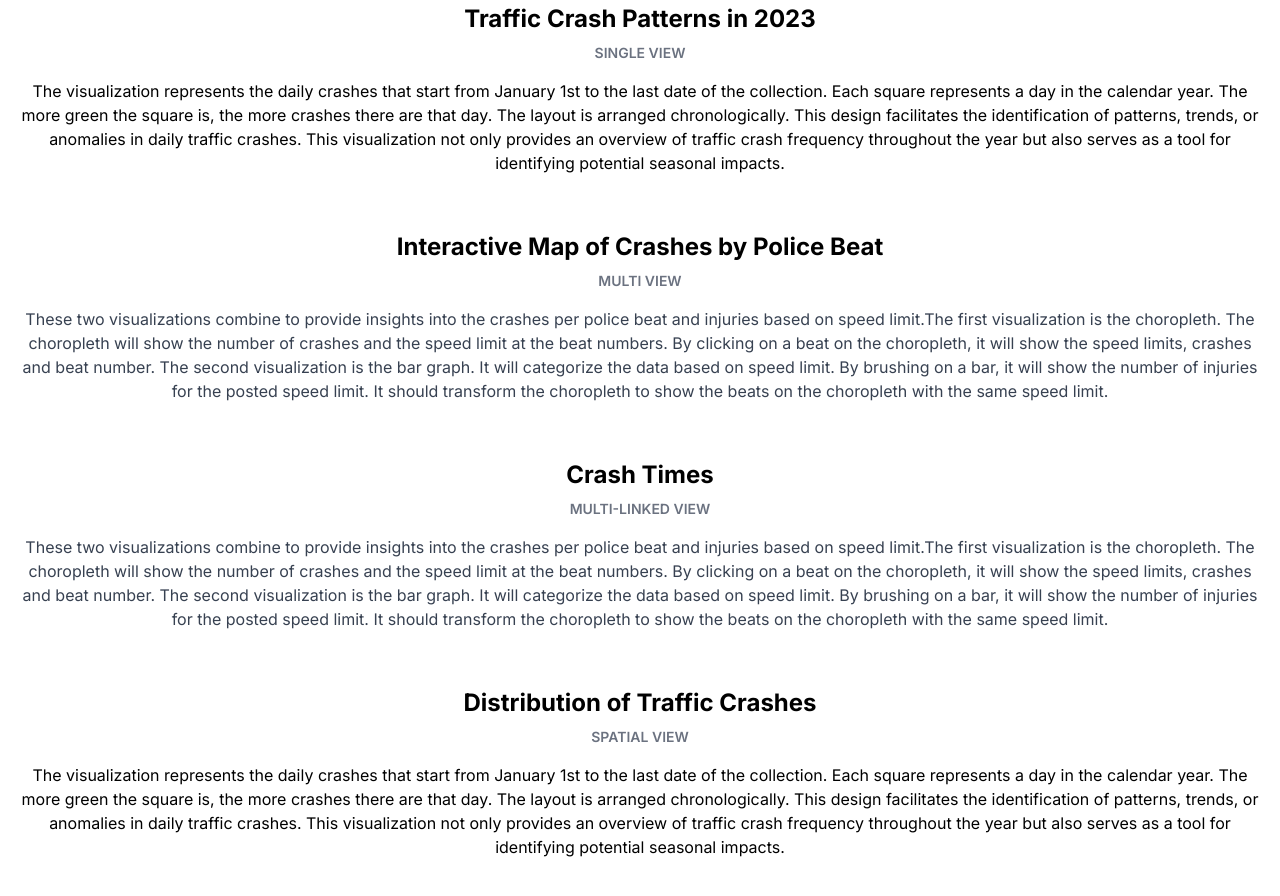
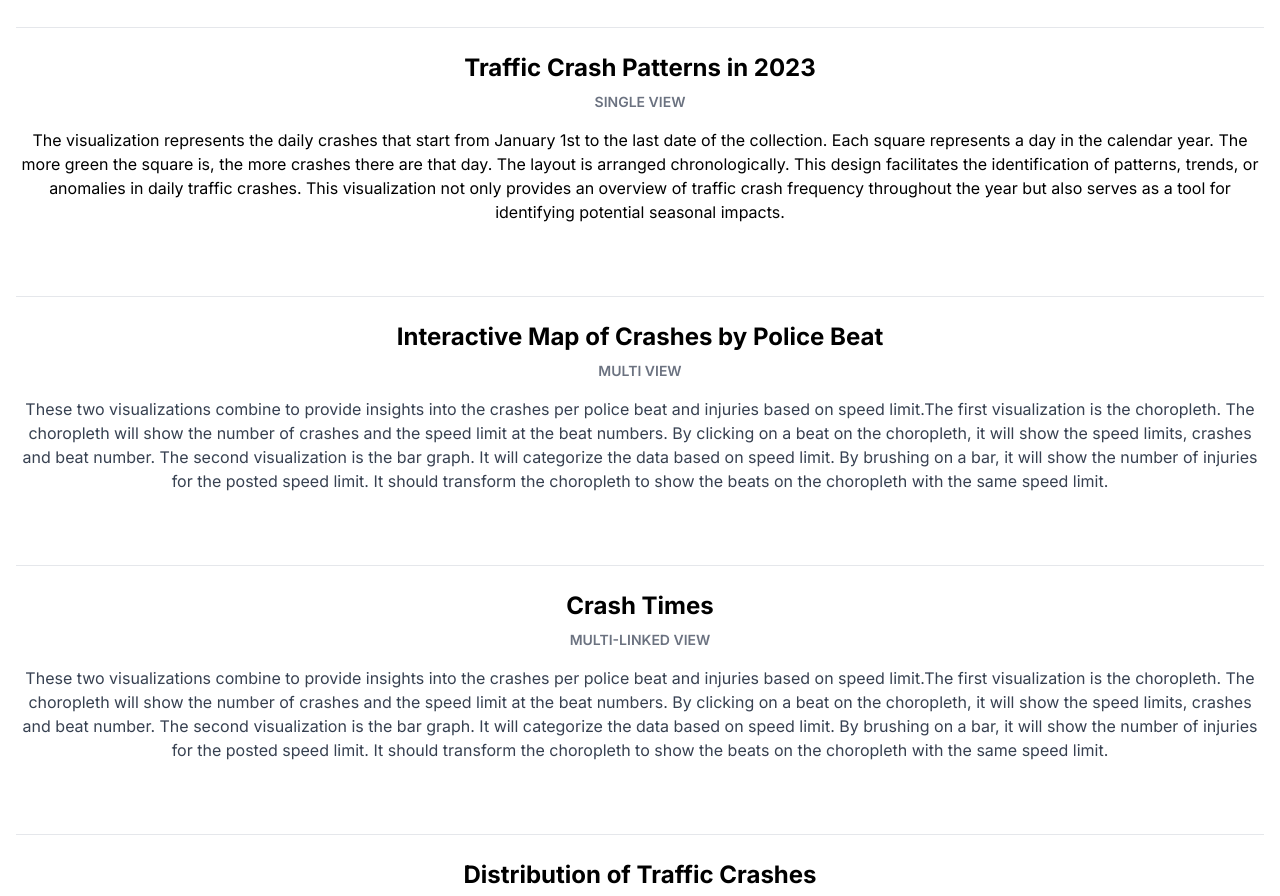
Before and after one commit to sidneymei/website-thetreefriends, a plain HTML site: page index.html in a window 1280 px wide. Shown: the part 577-1473 px from the top of the page. Drawn offline with Linux system fonts and the light colour scheme; a script that the page names is missing.

Commit message:
Updated Structure

```diff
--- a/index.html
+++ b/index.html
@@ -29,8 +29,9 @@
             </div>
             <img src="image.png" alt="Crash" class="hidden md:block h-64 -z-10" />
         </header>
-        <main class="flex justify-center flex-col items-center space-y-8 mb-10 text-center container mx-auto px-4">
-            <section id="single-view">
+        <main class="flex justify-center flex-col items-center mb-10 text-center mx-auto">
+            <section id="single-view" class="container mx-auto px-4 py-6">
+                <hr class="border-gray-200 mb-6" />
                 <div class="mb-4">
                     <h2 class="text-2xl font-bold mb-2">Traffic Crash Patterns in 2023</h2>
                     <h4 class="text-sm uppercase font-semibold text-gray-500">Single View</h4>
@@ -39,16 +40,18 @@
 
                 <div id="single" class="mt-6 w-full"></div>
             </section>
-            <section id="multi-view">
+            <section id="multi-view" class="container mx-auto px-4 py-6">
+                <hr class="border-gray-200 mb-6" />
                 <div class="mb-4">
                     <h2 class="text-2xl font-bold mb-2">Interactive Map of Crashes by Police Beat</h2>
                     <h4 class="text-sm uppercase font-semibold text-gray-500">Multi View</h4>
                 </div>
                 <p class="text-gray-700">These two visualizations combine to provide insights into the crashes per police beat and injuries based on speed limit.The first visualization is the choropleth. The choropleth will show the number of crashes and the speed limit at the beat numbers. By clicking on a beat on the choropleth, it will show the speed limits, crashes and beat number. The second visualization is the bar graph. It will categorize the data based on speed limit. By brushing on a bar, it will show the number of injuries for the posted speed limit. It should transform the choropleth to show the beats on the choropleth with the same speed limit.</p>
 
-                <div id="multi" class="mt-6 flex items-center w-full"></div>
+                <div id="multi" class="mt-6 flex items-center"></div>
             </section>
-            <section id="multi-linked-view">
+            <section id="multi-linked-view" class="container mx-auto px-4 py-6">
+                <hr class="border-gray-200 mb-6" />
                 <div class="mb-4">
                     <h2 class="text-2xl font-bold mb-2">Crash Times</h2>
                     <h4 class="text-sm uppercase font-semibold text-gray-500">Multi-Linked View</h4>
@@ -57,7 +60,8 @@
 
                 <div id="multi-linked" class="mt-6 w-full"></div>
             </section>
-            <section id="spatial-view">
+            <section id="spatial-view" class="container mx-auto px-4 py-6">
+                <hr class="border-gray-200 mb-6" />
                 <div class="mb-4">
                     <h2 class="text-2xl font-bold mb-2">Distribution of Traffic Crashes</h2>
                     <h4 class="text-sm uppercase font-semibold text-gray-500">Spatial View</h4>
```
Also changed, not shown: output.css.
